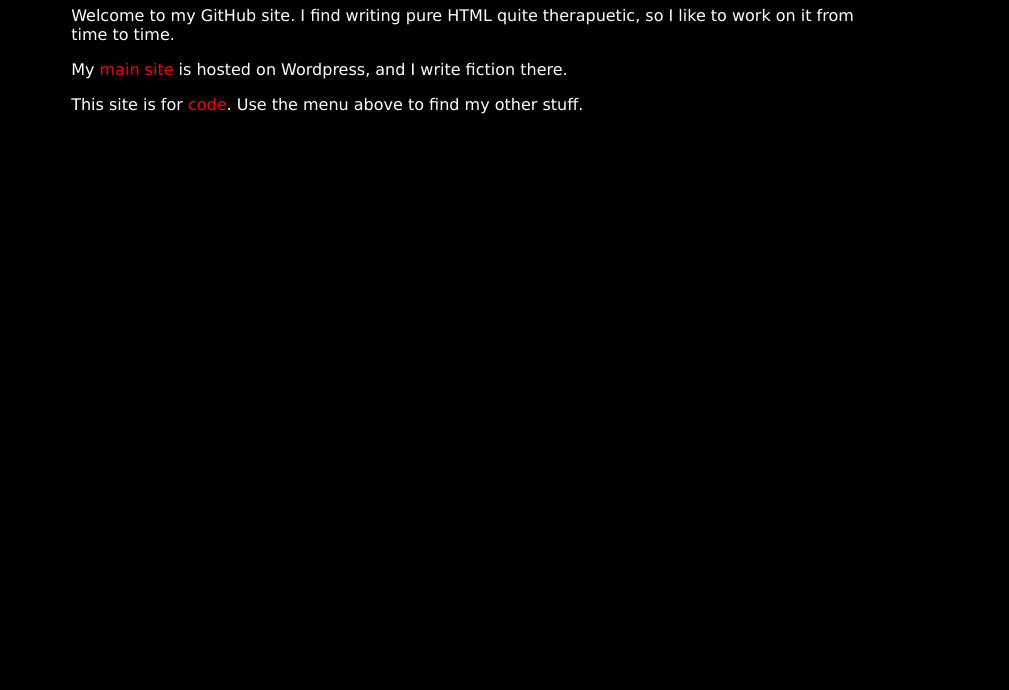
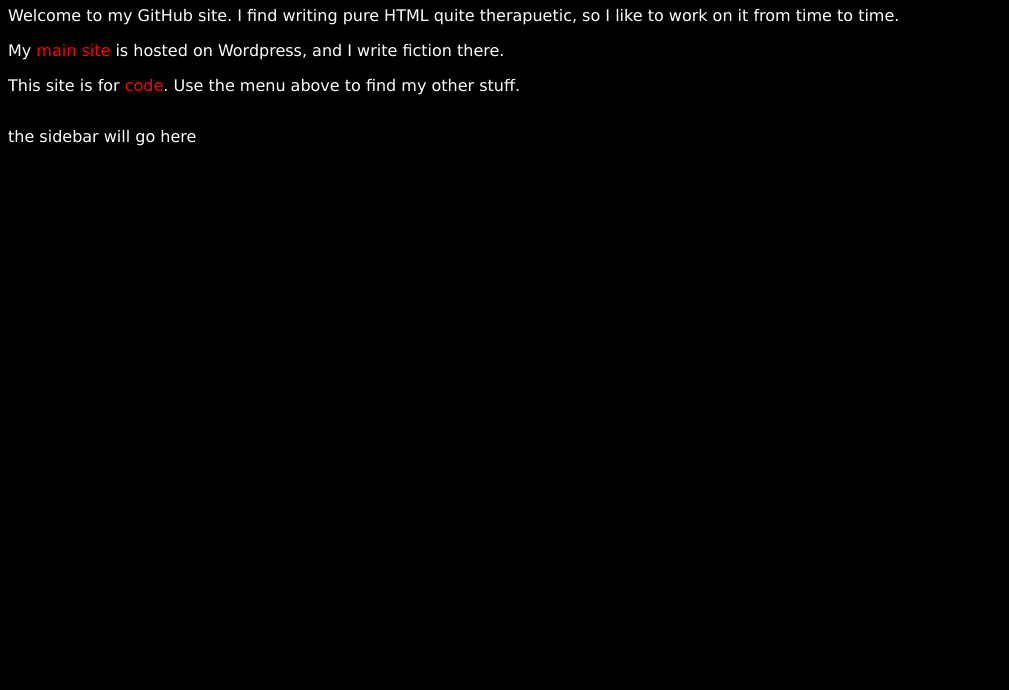
Before and after one commit to ryankrage77/ryankrage77.github.io, a plain HTML site: page index.html in a window 1280 px wide. Shown: the part 110-800 px from the top of the page, without its empty margins (0-1009 px from the left). Drawn offline with Linux system fonts and the light colour scheme.

Commit message:
tried to add a sidebar
It's not working yet

```diff
--- a/index.html
+++ b/index.html
@@ -6,8 +6,13 @@
   <body>
   <p id="menu" align="center"><a href="http://www.reddit.com/r/FractalDaydream/" target="_blank">Fractal Daydream Subreddit</a> | <a href="http://www.reddit.com/r/DawnKlein/" target="_blank">Dawn Klein Subreddit</a> | <a href="http://natfan.co.uk" target="_blank">Natfan</a> | <a href="https://www.gaming-masters.co.uk" target="_blank"> Gaming Masters</a></p>
     <h1 id="page">Home</h1>
+    <div class="main">
       <p>Welcome to my GitHub site. I find writing pure HTML quite therapuetic, so I like to work on it from time to time.</p>
       <p>My <a href="http://www.fractaldaydream.wordpress.com" target="_blank">main site</a> is hosted on Wordpress, and I write fiction there.</p>
       <p>This site is for <a href="code.html">code</a>. Use the menu above to find my other stuff.</p>
+    </div>
+    <div class="side">
+      <p>the sidebar will go here</p>
+    </div>
    </body>
 </html>
--- a/theme.css
+++ b/theme.css
@@ -12,17 +12,32 @@ h1, h2, h3, h4, h5, h6 {
 }
 
 #menu{
+  color: #FFFFFF;
+  font-family: 'Verdana';
+  font-size: 12;
   text-align: center;
   margin-left: 0%;
   margin-right: 0%;
 }
 
-p {
+.main {
   color: #FFFFFF;
   font-family: 'Verdana';
   font-size: 12;
-  margin-left: 5%;
+  /*margin-left: 5%;
   margin-right: 30%
+looks like content and sidebar need to be inside another class to go side by side.
+need to map out website with boxes
+  */
+  width: 75%;
+}
+
+.side{
+  width: 25%;
+  color: #FFFFFF;
+  font-family: 'Verdana';
+  font-size: 12;
+  float: left;
 }
 
 a {
```
